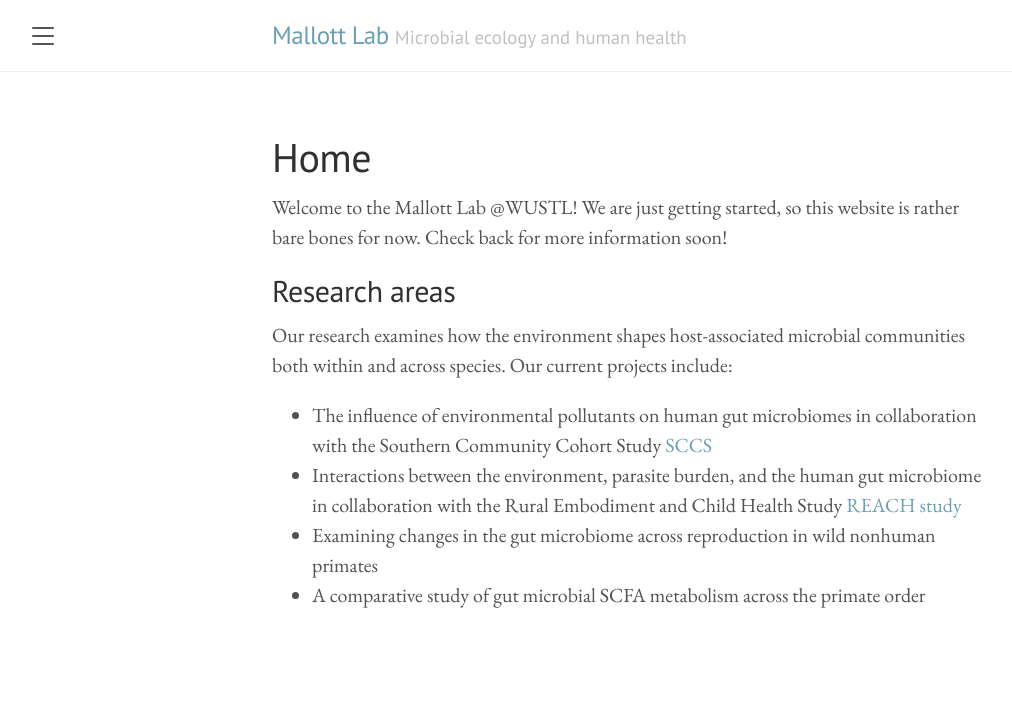
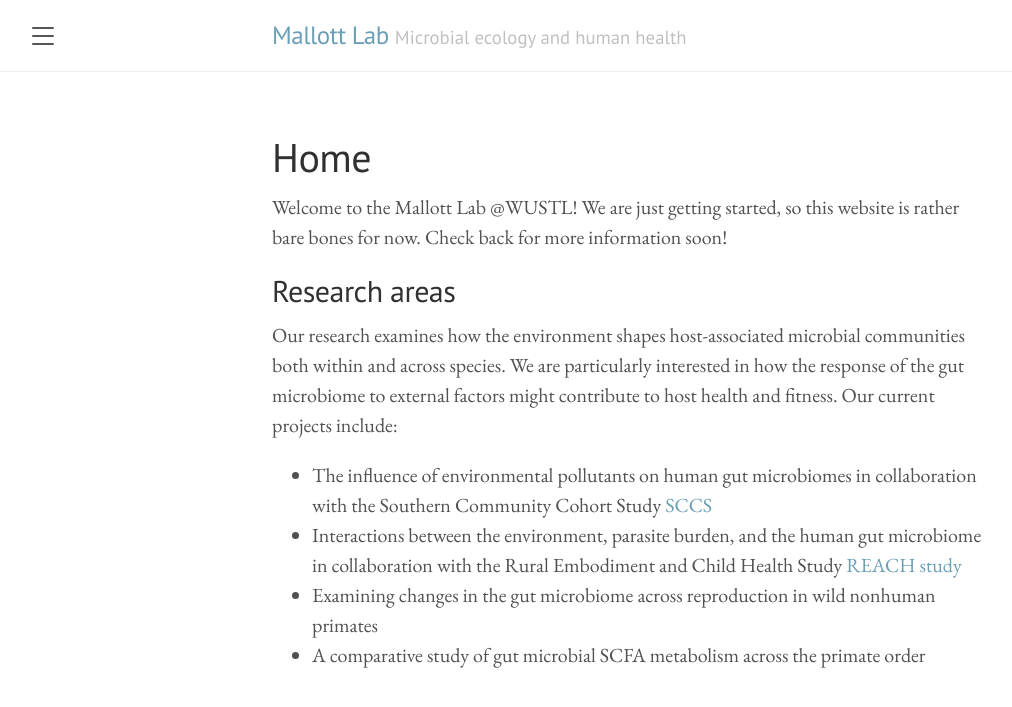
Before and after one commit to Mallott-Lab/Mallott-Lab.github.io, a Jekyll site: the page built from index.md, in a window 1280 px wide. Shown: the top 707 px of the page, without its empty margins (8-1020 px from the left). Built offline with Jekyll 4.4.1, drawn with Linux system fonts in a browser that asks for light colours; the list of posts is cut into pages by our own code.

Commit message:
Update index.md

```diff
--- a/index.md
+++ b/index.md
@@ -7,7 +7,7 @@
 
 ## Research areas
 
-Our research examines how the environment shapes host-associated microbial communities both within and across species. Our current projects include:
+Our research examines how the environment shapes host-associated microbial communities both within and across species. We are particularly interested in how the response of the gut microbiome to external factors might contribute to host health and fitness. Our current projects include:
 
 * The influence of environmental pollutants on human gut microbiomes in collaboration with the Southern Community Cohort Study [SCCS](https://southerncommunitystudy.org)
 * Interactions between the environment, parasite burden, and the human gut microbiome in collaboration with the Rural Embodiment and Child Health Study [REACH study](https://reachresearch.org)
```
